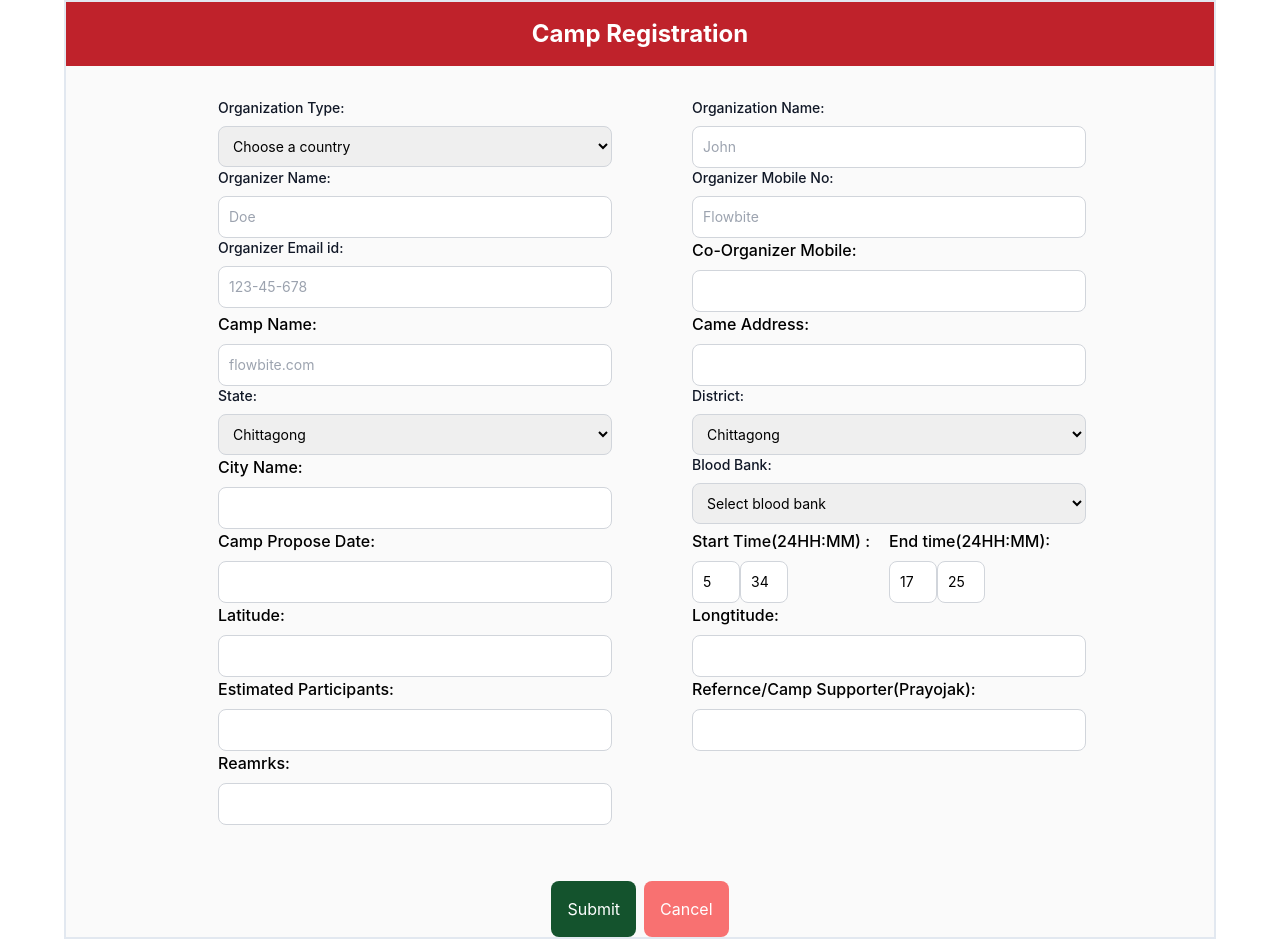
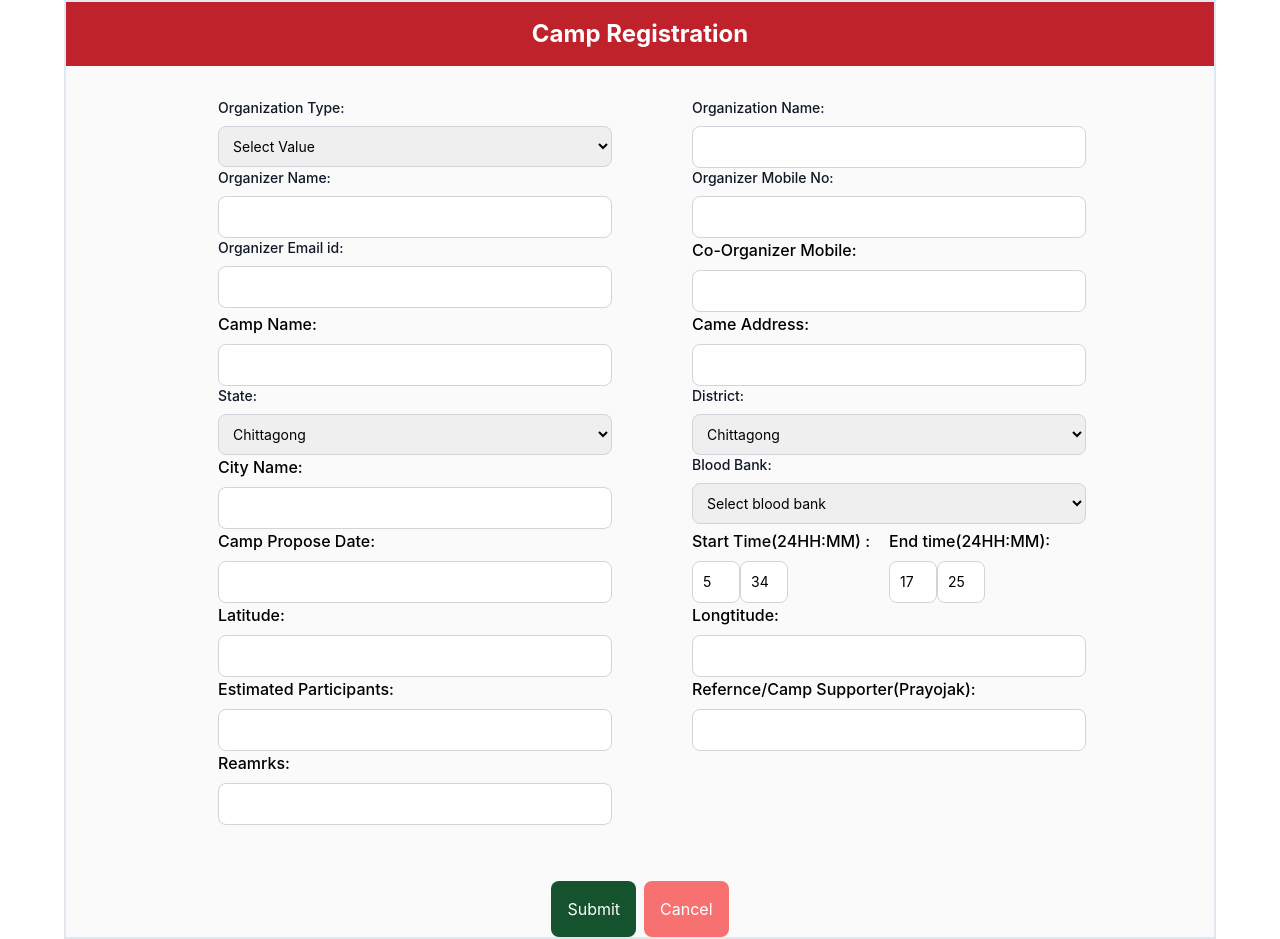
Before and after one commit to csilm/EBloodBank, a React (Create React App) app in the folder fontendfiles/: page /registerVBD in a window 1280 px wide. Built offline with nearby package versions, Linux system fonts and the light colour scheme.

Commit message:
thelasamia & vbd

```diff
--- a/fontendfiles/src/components/RegisterVBD/RegisterVBD.js
+++ b/fontendfiles/src/components/RegisterVBD/RegisterVBD.js
@@ -4,26 +4,28 @@ const RegisterVBD = () => {
     return (
         <div className='pl-16 pr-16'>
             <div className='bg-[#FAFAFA] border-2 border-slate-200'>
-            <p className='text-center bg-[#BF222B] text-white text-2xl font-bold p-4'>Camp Registration</p>
+                <p className='text-center bg-[#BF222B] text-white text-2xl font-bold p-4'>
+
+                    Camp Registration</p>
                 <form>
                     <div class="grid mb-6 md:grid-cols-2 md:pl-14 gap-x-20 md:mx-24 sm:p-8">
                         <div>
                         <label for="countries" class="block mb-2 text-sm font-medium text-gray-900 dark:text-gray-400">Organization Type:</label>
                             <select id="countries" class="w-full p-2.5 border border-gray-300 text-sm rounded-lg">
-                                <option selected="">Choose a country</option>
-                                <option value="US">United States</option>
-                                <option value="CA">Canada</option>
-                                <option value="FR">France</option>
-                                <option value="DE">Germany</option>
+                                <option selected="">Select Value</option>
+                                <option value="">Red cross</option>
+                                <option value="">RWA</option>
+                                <option value="">Terapath Yadav</option>
+                                <option value="">others</option>
                             </select>
                         </div>
                         <div>
                             <label for="Organization_name" class="block mb-2 text-sm font-medium text-gray-900 dark:text-gray-300">Organization Name:</label>
-                            <input type="text" id="Organization_name" class="w-full p-2.5 border border-gray-300 text-sm rounded-lg" placeholder="John" required="" />
+                            <input type="text" id="Organization_name" class="w-full p-2.5 border border-gray-300 text-sm rounded-lg" required="" />
                         </div>
                         <div>
                             <label for="last_name" class="block mb-2 text-sm font-medium text-gray-900 dark:text-gray-300">Organizer Name:</label>
-                            <input type="text" id="last_name" class="w-full p-2.5 border border-gray-300 text-sm rounded-lg" placeholder="Doe" required="" />
+                            <input type="text" id="last_name" class="w-full p-2.5 border border-gray-300 text-sm rounded-lg" required="" />
                         </div>
                         <div>
                             <div class="relative">
@@ -33,11 +35,11 @@ const RegisterVBD = () => {
                             </div>
 
                             <label for="company" class="block mb-2 text-sm font-medium text-gray-900 dark:text-gray-300">Organizer Mobile No:</label>
-                            <input type="text" id="company" class="w-full p-2.5 border border-gray-300 text-sm rounded-lg" placeholder="Flowbite" required="" />
+                            <input type="text" id="company" class="w-full p-2.5 border border-gray-300 text-sm rounded-lg" required="" />
                         </div>
                         <div>
                             <label for="phone" class="block mb-2 text-sm font-medium text-gray-900 dark:text-gray-300">Organizer Email id:</label>
-                            <input type="tel" id="phone" class="w-full p-2.5 border border-gray-300 text-sm rounded-lg" placeholder="123-45-678" pattern="[0-9]{3}-[0-9]{2}-[0-9]{3}" required="" />
+                            <input type="tel" id="phone" class="w-full p-2.5 border border-gray-300 text-sm rounded-lg" pattern="[0-9]{3}-[0-9]{2}-[0-9]{3}" required="" />
                         </div>
 
                         <div>
@@ -46,7 +48,7 @@ const RegisterVBD = () => {
                         </div>
                         <div>
                             <label for="website" class="block block mb-2 font-medium">Camp Name:</label>
-                            <input type="url" id="website" class="w-full p-2.5 border border-gray-300 text-sm rounded-lg" placeholder="flowbite.com" required="" />
+                            <input type="url" id="website" class="w-full p-2.5 border border-gray-300 text-sm rounded-lg" required="" />
                         </div>
                         <div>
                             <label for="visitors" class="block block mb-2 font-medium">Came Address:</label>
@@ -56,18 +58,18 @@ const RegisterVBD = () => {
                         <label for="countries" class="block mb-2 text-sm font-medium text-gray-900 dark:text-gray-400">State:</label>
                             <select id="countries" class="w-full p-2.5 border border-gray-300 text-sm rounded-lg">
                                 <option selected="">Chittagong</option>
-                                <option value="US">United States</option>
+                                <option value="US">Cumilla</option>
                                 <option value="CA">Canada</option>
                                 <option value="FR">France</option>
-                                <option value="DE">Germany</option>
+                                <option value="DE">Dhaka</option>
                             </select>
                         </div>
                         <div>
                         <label for="countries" class="block mb-2 text-sm font-medium text-gray-900 dark:text-gray-400">District:</label>
                             <select id="countries" class="w-full p-2.5 border border-gray-300 text-sm rounded-lg">
                                 <option selected="">Chittagong</option>
-                                <option value="US">United States</option>
-                                <option value="CA">Canada</option>
+                                <option value="US">Feni</option>
+                                <option value="CA">Dhaka</option>
                                 <option value="FR">France</option>
                                 <option value="DE">Germany</option>
                             </select>
```
